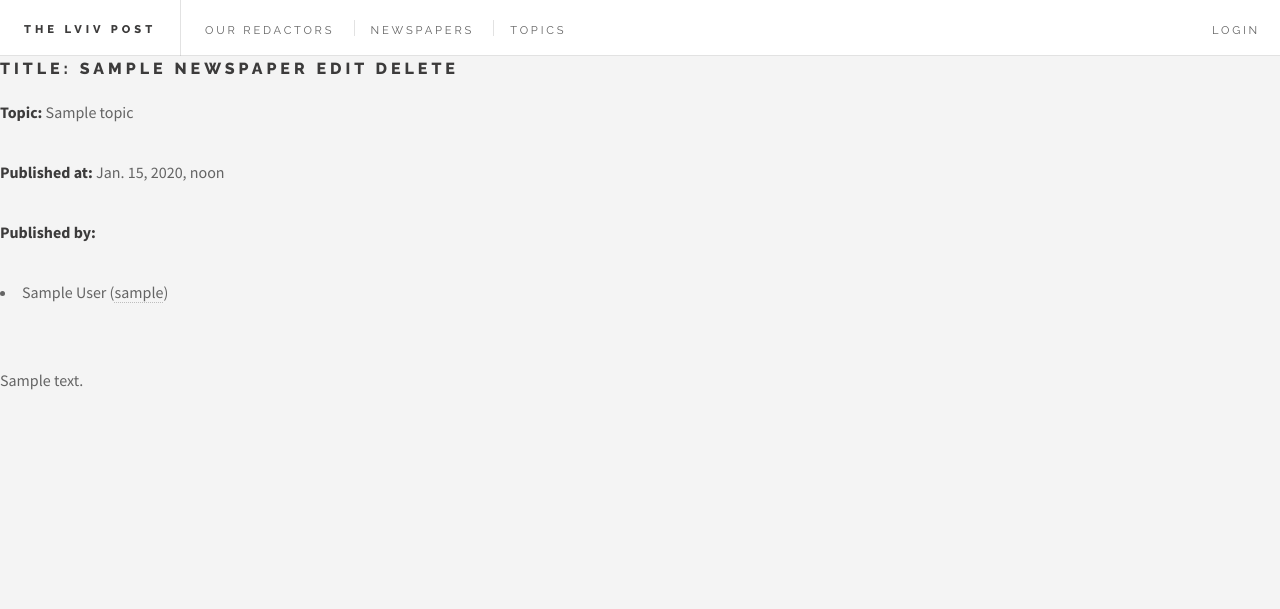
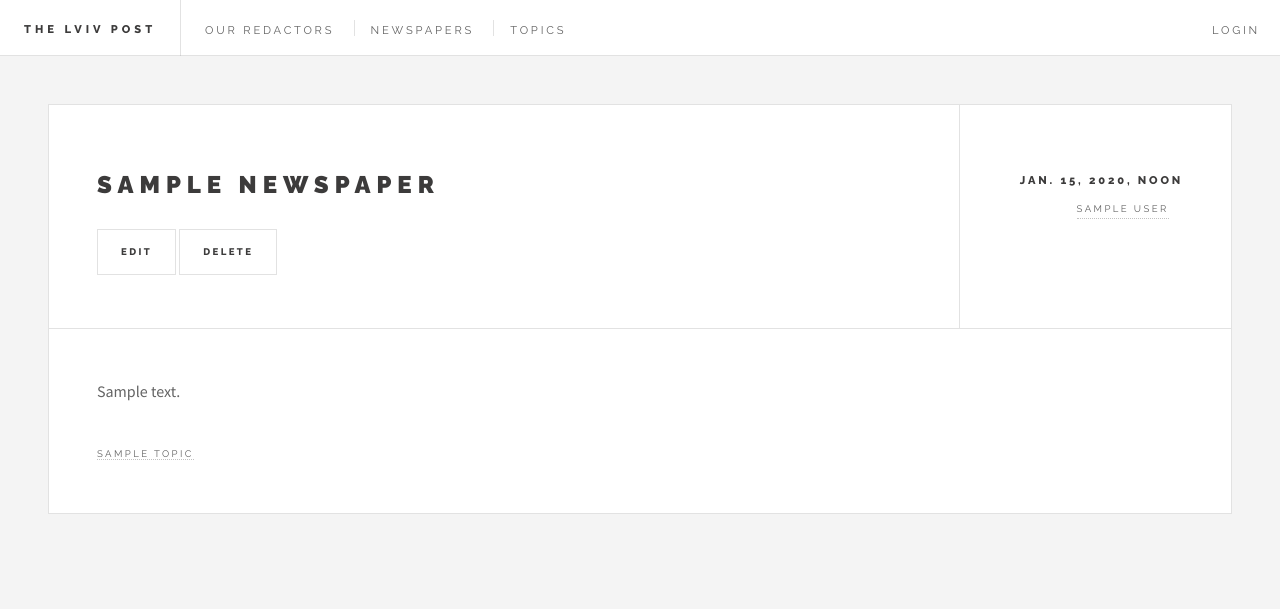
Before and after one commit to MarianKovalyshyn/newspaper-agency, a Django app: page /newspapers/1/ in a window 1280 px wide. Shown: the top 609 px of the page. Run offline with Django 4.2, Linux system fonts and the light colour scheme; tables that the repository leaves empty hold one stand-in row (values such as "Sample post").

Commit message:
Adjust look of newspaper detail page

```diff
--- a/templates/agency/newspaper_detail.html
+++ b/templates/agency/newspaper_detail.html
@@ -1,19 +1,35 @@
 {% extends "base.html" %}
+{% load static %}
 
 {% block content %}
-  <h1>
-    Title: {{ newspaper.title }}
-        <a href="{% url 'agency:newspaper-update' pk=newspaper.id %}">Edit</a>
-        <a href="{% url 'agency:newspaper-delete' pk=newspaper.id %}">Delete</a>
-  </h1>
+  <div id="wrapper">
+    <!-- Main -->
+    <div id="main">
 
-  <p><strong>Topic:</strong> {{ newspaper.topic }}</p>
-  <p><strong>Published at:</strong> {{ newspaper.published_date }}</p>
-  <p><strong>Published by:</strong>
-    {% for publisher in newspaper.publishers.all %}
-      <li>{{ publisher.first_name }} {{ publisher.last_name }} (<a href="{{ publisher.get_absolute_url }}">{{ publisher.username }}</a>)</li>
-    {% endfor %}
-  </p>
-  <br>
-  <p>{{ newspaper.content }}</p>
+      <!-- Post -->
+      <article class="post">
+        <header>
+          <div class="title">
+            <h2>{{ newspaper.title }}</h2>
+            <a href="{% url 'agency:newspaper-update' pk=newspaper.id %}" class="button">Edit</a>
+            <a href="{% url 'agency:newspaper-delete' pk=newspaper.id %}" class="button">Delete</a>
+          </div>
+          <div class="meta">
+            <time class="published">{{ newspaper.published_date }}</time>
+            {% for publisher in newspaper.publishers.all %}
+              <a href="{{ publisher.get_absolute_url }}" class="author">
+                <span class="name">{{ publisher.first_name }} {{ publisher.last_name }}</span>
+              </a>
+            {% endfor %}
+          </div>
+        </header>
+        <p>{{ newspaper.content }}</p>
+        <footer>
+          <ul class="stats">
+            <li><a href="{{ newspaper.topic.get_absolute_url }}">{{ newspaper.topic }}</a></li>
+          </ul>
+        </footer>
+      </article>
+    </div>
+  </div>
 {% endblock %}
```
